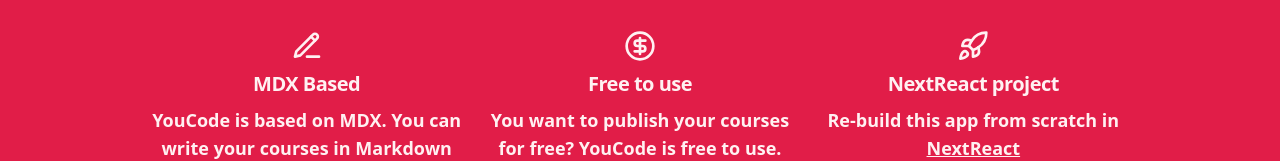
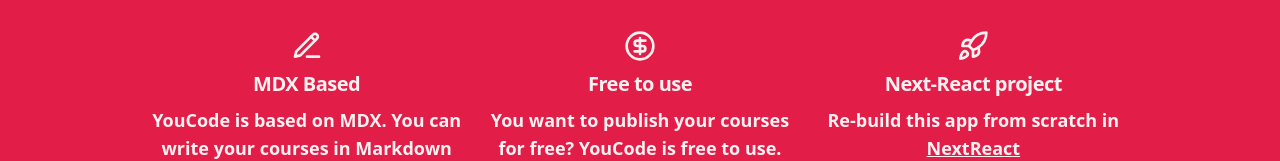
Before and after one commit to ledemkam/youcode, a Next.js app: page / in a window 1280 px wide. Shown: the part 489-650 px from the top of the page. Built offline with nearby package versions, Linux system fonts and the light colour scheme; no server answers; the database is empty.

Commit message:
homepage1

```diff
--- a/app/page.tsx
+++ b/app/page.tsx
@@ -111,11 +111,11 @@
           </div>
           <div className="flex flex-1 flex-col items-center gap-2 text-center">
             <Rocket size={32} />
-            <Typography variant="h3">NextReact project</Typography>
+            <Typography variant="h3">Next-React project</Typography>
             <Typography variant="large">
               Re-build this app from scratch in{" "}
               <Link
-                href="https://codelynx.dev/nextreact/courses"
+                href="https://github.com/ledemkam/youcode"
                 className="underline"
               >
                 NextReact
```
